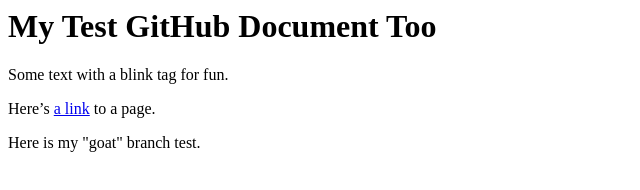
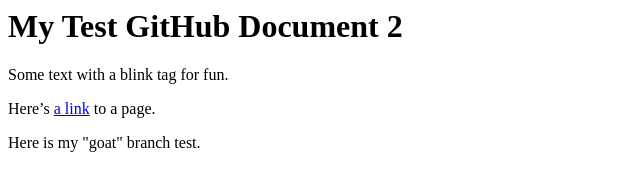
Before and after one commit to SPACE-AlyeN6378/dsc-code-test, a plain HTML site: page index.html in a window 1280 px wide. Shown: the full height of the page, 0-640 px from the left. Drawn offline with Linux system fonts and the light colour scheme.

Commit message:
Headings changed in "main"

```diff
--- a/index.html
+++ b/index.html
@@ -1,5 +1,5 @@
 <html>
-    <h1>My Test GitHub Document Too</h1>
+    <h1>My Test GitHub Document 2</h1>
     <p>Some text with a blink tag for fun.</p>
     <p>Here’s <a href=”test.html”>a link</a> to a page.</p>
     <p>Here is my "goat" branch test.</p>
```
